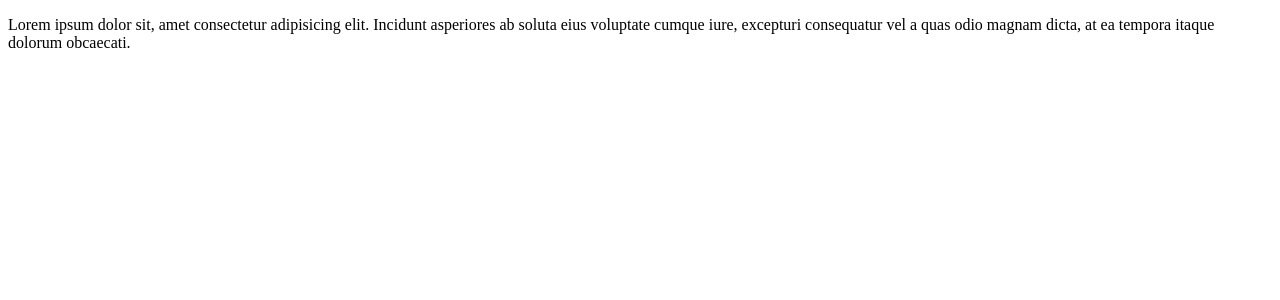
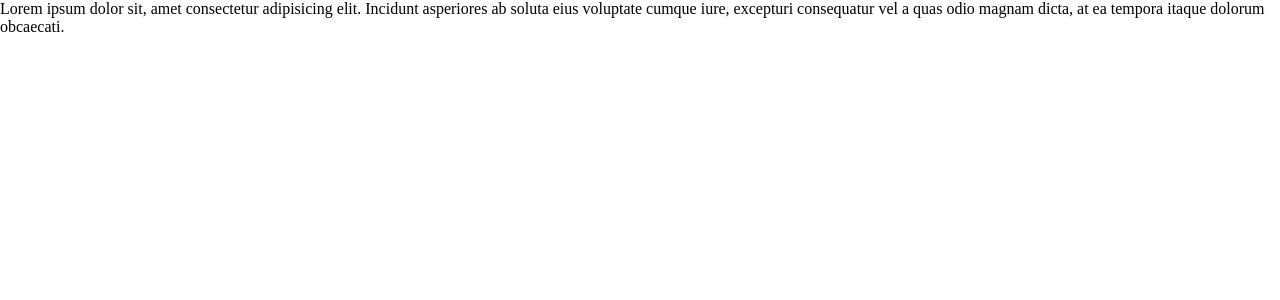
Before and after one commit to victorlucass/github-blog, a React (Vite) app: page / in a window 1280 px wide. Shown: the top 300 px of the page. Built offline with nearby package versions, Linux system fonts and the light colour scheme.

Commit message:
feat: add theme and type theme

```diff
--- a/index.html
+++ b/index.html
@@ -2,6 +2,12 @@
 <html lang="en">
   <head>
     <meta charset="UTF-8" />
+    <link rel="preconnect" href="https://fonts.googleapis.com" />
+    <link rel="preconnect" href="https://fonts.gstatic.com" crossorigin />
+    <link
+      href="https://fonts.googleapis.com/css2?family=Nunito:wght@400;700&display=swap"
+      rel="stylesheet"
+    />
     <link rel="icon" type="image/png" href="public/favicon.png" />
     <meta name="viewport" content="width=device-width, initial-scale=1.0" />
     <title>GitHub Blog</title>
--- a/src/App.tsx
+++ b/src/App.tsx
@@ -1,10 +1,16 @@
 import { BrowserRouter } from "react-router-dom";
+import { ThemeProvider } from "styled-components";
 import { RoutesApp } from "./Routes";
+import { GlobalStyles } from "./styles/global";
+import { defaultTheme } from "./styles/theme";
 
 function App() {
   return (
     <BrowserRouter>
-      <RoutesApp></RoutesApp>
+      <ThemeProvider theme={defaultTheme}>
+        <RoutesApp></RoutesApp>
+      </ThemeProvider>
+      <GlobalStyles />
     </BrowserRouter>
   );
 }
--- /dev/null
+++ b/src/styles/global.ts
@@ -0,0 +1,10 @@
+import { createGlobalStyle } from "styled-components";
+
+export const GlobalStyles = createGlobalStyle`
+  * {
+    margin: 0;
+    padding: 0;
+    box-sizing: border-box;
+    outline: none;
+  }
+`;
--- /dev/null
+++ b/src/styles/theme.ts
@@ -0,0 +1,26 @@
+export const defaultTheme = {
+  colors: {
+    blue: "#3294F8",
+    "base-title": "#E7EDF4",
+    "base-subtitle": "#C4D4E3",
+    "base-text": "#AFC2D4",
+    "base-span": "#7B96B2",
+    "base-label": "#3A536B",
+    "base-border": "#1C2F41",
+    "base-post": "#112131",
+    "base-profile": "#0B1B2B",
+    "base-background": "#071422",
+    "base-input": "#040F1A",
+  },
+  textSizes: {
+    "textSize-12": "0.75rem",
+    "textSize-14": "0.875rem",
+    "textSize-16": "1rem",
+    "textSize-18": "1.125rem",
+    "textSize-20": "1.25rem",
+    "textSize-24": "1.5rem",
+  },
+  fonts: {
+    regular: "'Nunito'",
+  },
+};
```
Also changed, not shown: src/@types/styled.d.ts (added, +8 -0 lines).
